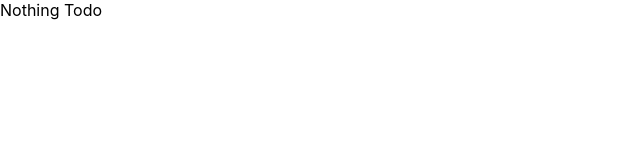
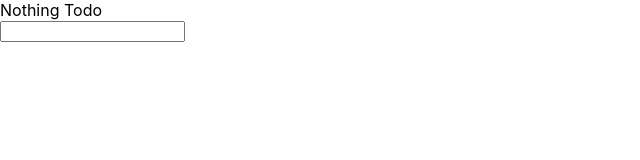
Before and after one commit to yyamada12/react_todo, a React (Create React App) app in the folder app/todo/: page / in a window 1280 px wide. Shown: the top 160 px of the page, without its empty margins (0-640 px from the left). Built offline with nearby package versions, Linux system fonts and the light colour scheme.

Commit message:
[add] form for add task

```diff
--- /dev/null
+++ b/app/todo/src/AddTask/AddTask.js
@@ -0,0 +1,14 @@
+import React from 'react'
+
+export default class AddTask extends React.Component {
+
+    render() {
+        return (
+            <div>
+                <form data-testid="form">
+                    <input type="text"/>
+                </form>
+            </div>
+        )
+    }
+}
--- a/app/todo/src/App.js
+++ b/app/todo/src/App.js
@@ -1,6 +1,7 @@
 import React from 'react';
 
 import TaskList from './TaskList/TaskList';
+import AddTask from './AddTask/AddTask';
 
 export default class App extends React.Component {
   state = { todos: [] }
@@ -8,6 +9,7 @@ export default class App extends React.Component {
     return (
       <div>
         <TaskList todos={ this.state.todos } />
+        <AddTask />
       </div>
     );
   }
```
Also changed, not shown: 1 other file (tests, documents, lock files or other folders).
